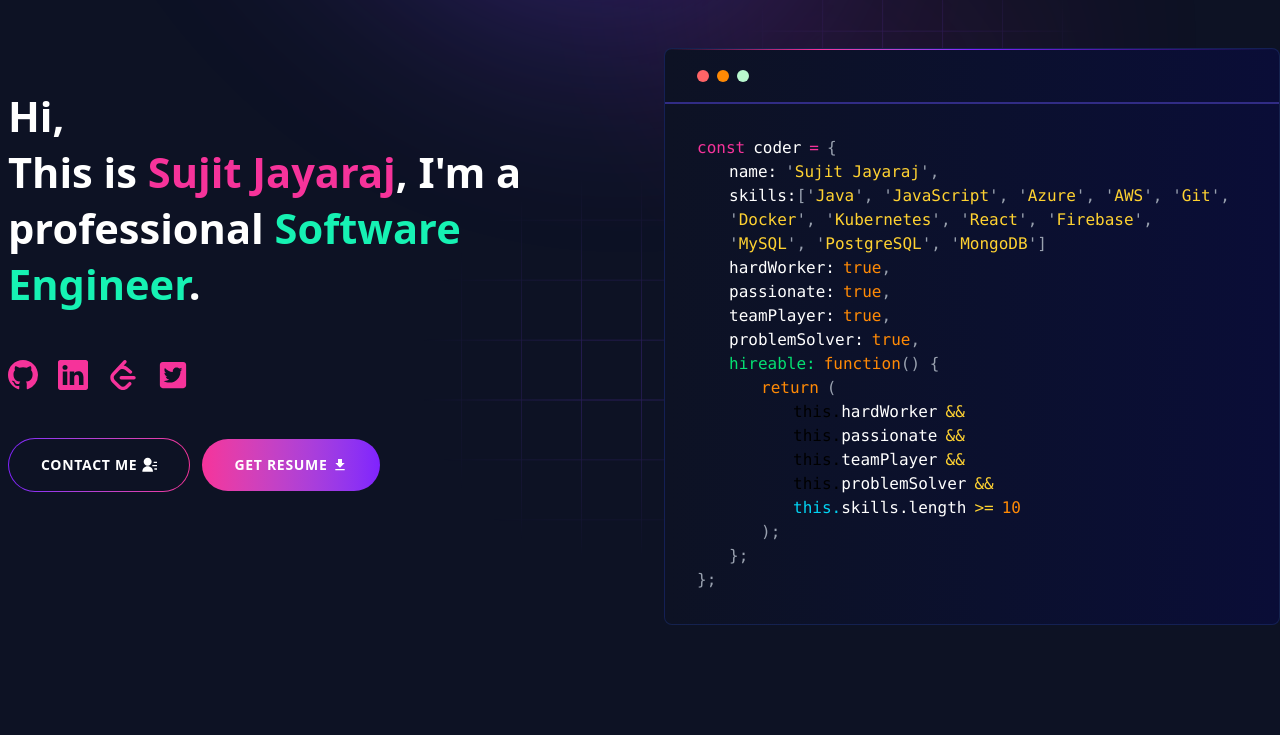
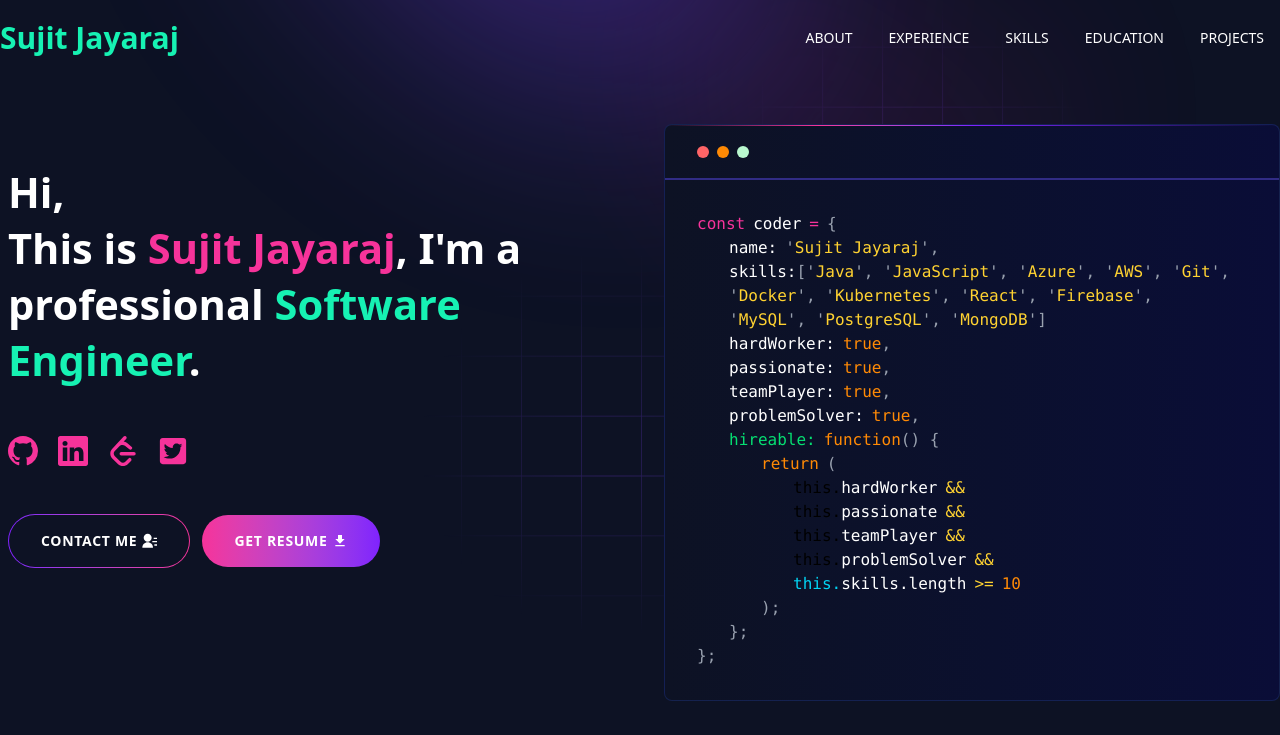
Before and after one commit to sujitjayaraj/Portfolio, a Next.js app: page / in a window 1280 px wide. Shown: the top 735 px of the page. Built offline with nearby package versions, Linux system fonts and the light colour scheme.

Commit message:
Implemented Navbar and Footer

```diff
--- /dev/null
+++ b/app/components/footer.tsx
@@ -0,0 +1,31 @@
+import Link from "next/link";
+import { CgGitFork } from "react-icons/cg";
+import { IoStar } from "react-icons/io5";
+import personal from "@/app/utils/data/personal";
+
+export default function Footer() {
+    return (
+        <div className={"relative border-t bg-[#0d1224] border-[#353951] text-white"}>
+            <div className={"mx-auto px-6 sm:px-12 lg:max-w-[70rem] xl:max-w-[76rem] 2xl:max-w-[92rem] py-6 lg:py-10"}>
+                <div className={"flex justify-center -z-40"}>
+                    <div className={"absolute top-0 h-[1px] w-1/2 bg-gradient-to-r from-transparent via-violet-500 to-transparent"}></div>
+                </div>
+                <div className={"flex flex-col md:flex-row items-center justify-between"}>
+                    <p className={"text-sm"}>
+                        &copy; Developer Portfolio by <Link href={personal.social.linkedin} target={"_blank"} className={"text-[#16f2b3]"}>Sujit Jayaraj</Link>
+                    </p>
+                    <div className={"flex items-center gap-5"}>
+                        <Link href={personal.social.github} target={"_blank"} className={"flex items-center gap-2 hover:text-[#16f2b3]"}>
+                            <IoStar />
+                            <span>Star</span>
+                        </Link>
+                        <Link href={personal.social.github + "/fork"} className={"flex items-center gap-2 hover:text-[#16f2b3]"}>
+                            <CgGitFork />
+                            <span>Fork</span>
+                        </Link>
+                    </div>
+                </div>
+            </div>
+        </div>
+    )
+}
--- /dev/null
+++ b/app/components/navbar.tsx
@@ -0,0 +1,44 @@
+import Link from "next/link";
+
+export default function Navbar() {
+    return (
+        <nav className={"bg-transparent"}>
+            <div className={"flex items-center justify-between py-5"}>
+                <div className={"flex flex-shrink-0 items-center"}>
+                    <Link href={"/"}
+                          className={"text-[#16f2b3] text-3xl font-bold"}>
+                        Sujit Jayaraj
+                    </Link>
+                </div>
+
+                <ul className={"mt-4 flex h-screen max-h-0 w-full flex-col items-start text-sm opacity-0 md:mt-0 md:h-auto md:max-h-screen md:w-auto md:flex-row md:space-x-1 md:border-0 md:opacity-100"} id={"navbar-default"}>
+                    <li>
+                        <Link className={"block px-4 py-2 no-underline outline-none hover:no-underline"} href={"/#about"}>
+                            <div className={"text-sm text-white transition-colors duration-300 hover:text-pink-600"}>ABOUT</div>
+                        </Link>
+                    </li>
+                    <li>
+                        <Link className={"block px-4 py-2 no-underline outline-none hover:no-underline"} href={"/#experience"}>
+                            <div className={"text-sm text-white transition-colors duration-300 hover:text-pink-600"}>EXPERIENCE</div>
+                        </Link>
+                    </li>
+                    <li>
+                        <Link className={"block px-4 py-2 no-underline outline-none hover:no-underline"} href={"/#skills"}>
+                            <div className={"text-sm text-white transition-colors duration-300 hover:text-pink-600"}>SKILLS</div>
+                        </Link>
+                    </li>
+                    <li>
+                        <Link className={"block px-4 py-2 no-underline outline-none hover:no-underline"} href={"/#education"}>
+                            <div className={"text-sm text-white transition-colors duration-300 hover:text-pink-600"}>EDUCATION</div>
+                        </Link>
+                    </li>
+                    <li>
+                        <Link className={"block px-4 py-2 no-underline outline-none hover:no-underline"} href={"/#projects"}>
+                            <div className={"text-sm text-white transition-colors duration-300 hover:text-pink-600"}>PROJECTS</div>
+                        </Link>
+                    </li>
+                </ul>
+            </div>
+        </nav>
+    )
+}
--- a/app/components/skills.tsx
+++ b/app/components/skills.tsx
@@ -17,8 +17,8 @@ export default function Skills() {
             <div className={"flex justify-center my-5 lg:py-8"}>
                 <div className={"flex items-center"}>
                     <span className={"w-24 h-[2px] bg-[#1a1443]"}></span>
-                    <span className={"bg-[#1a1443] w-fit text-white p-2 px-5 text-xl rounded-md"}>
-                        Skills
+                    <span className={"bg-[#1a1443] w-fit text-white p-2 px-5 text-xl rounded-md uppercase"}>
+                        skills
                     </span>
                     <span className={"w-24 h-[2px] bg-[#1a1443]"}></span>
                 </div>
--- a/app/layout.tsx
+++ b/app/layout.tsx
@@ -2,6 +2,8 @@ import type { Metadata } from "next";
 import { Geist, Geist_Mono } from "next/font/google";
 import { ToastContainer } from "react-toastify";
 import "react-toastify/dist/ReactToastify.css";
+import Navbar from "@/app/components/navbar";
+import Footer from "@/app/components/footer";
 import "./globals.scss";
 import "./card.scss";
 
@@ -31,7 +33,9 @@ export default function RootLayout({
         className={`${geistSans.variable} ${geistMono.variable} antialiased`}
       >
         <ToastContainer />
+        <Navbar />
         {children}
+        <Footer />
       </body>
     </html>
   );
```
